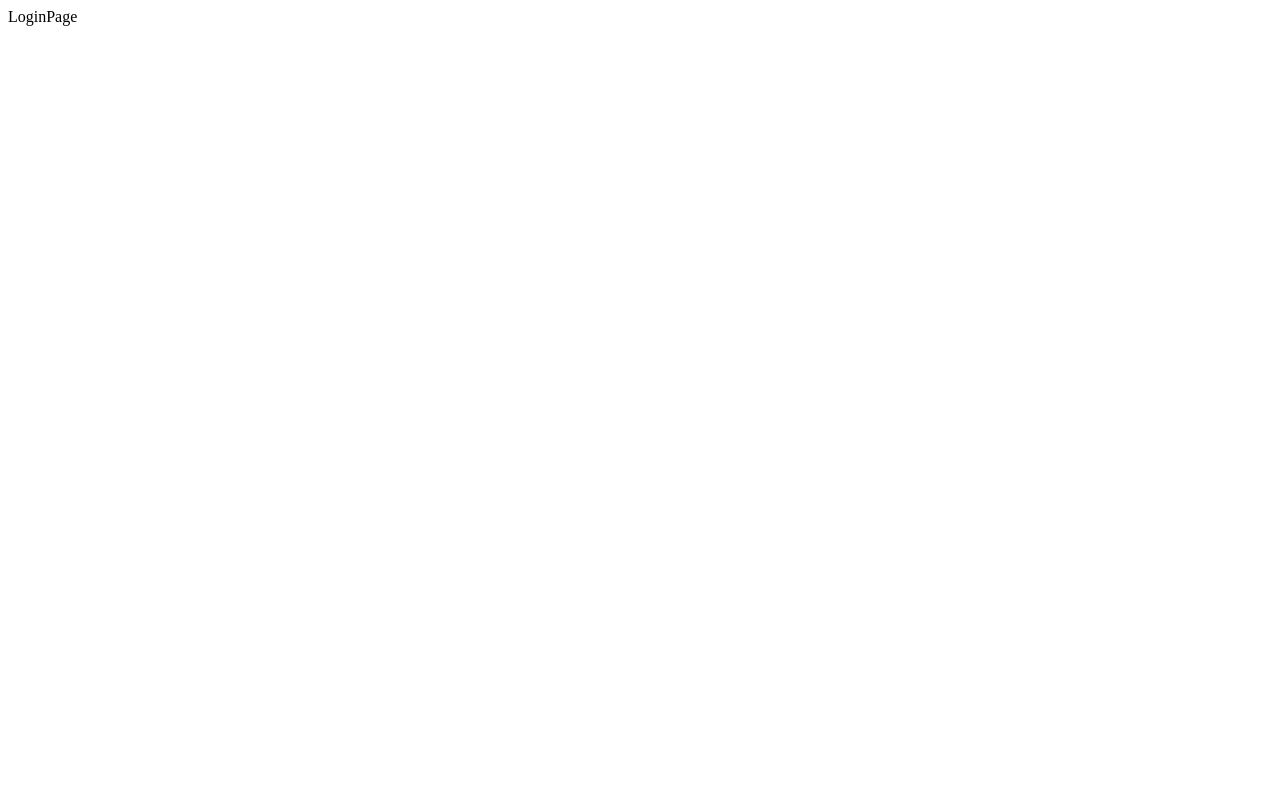
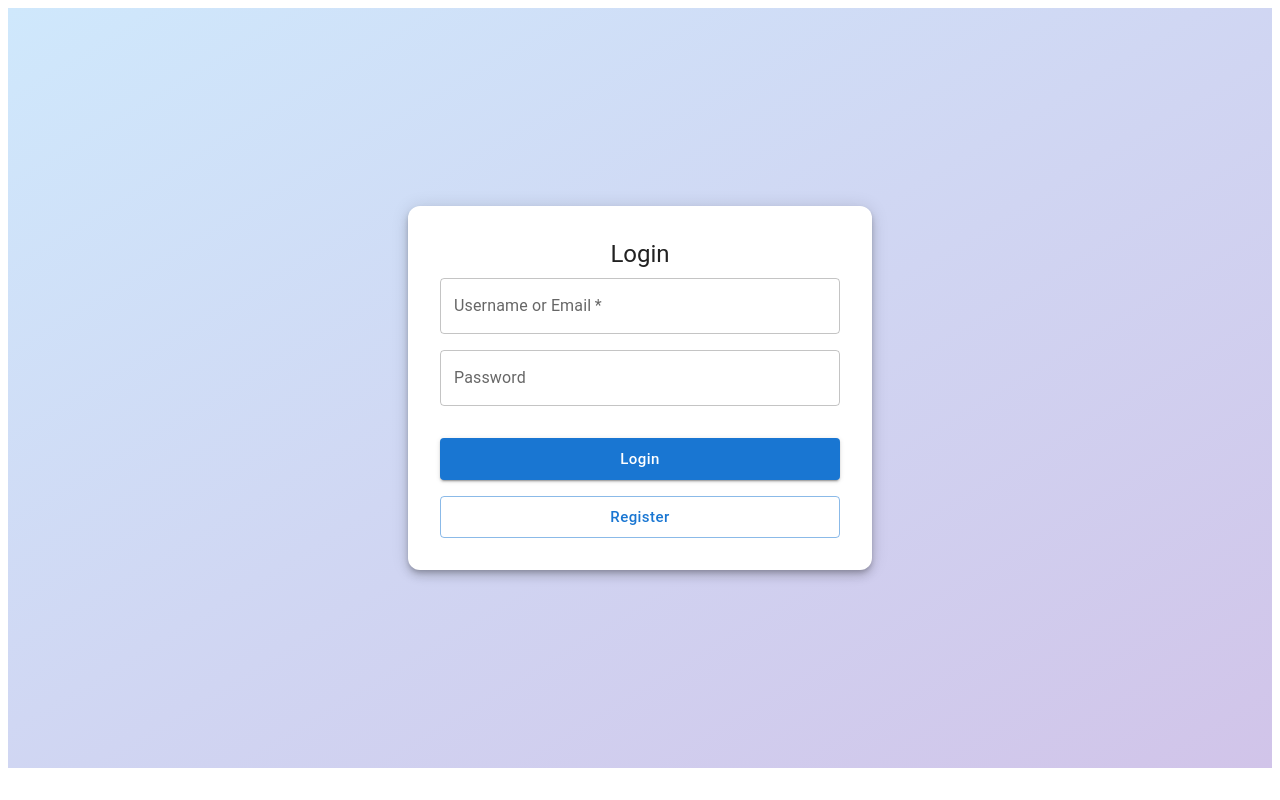
Before and after one commit to imeshhirushan2117/FindX-stydeny-Management-System, a React (Vite) app in the folder frontend/: page / in a window 1280 px wide. Built offline with nearby package versions, Linux system fonts and the light colour scheme.

Commit message:
create a login page

```diff
--- a/frontend/src/pages/LoginPage/LoginPage.jsx
+++ b/frontend/src/pages/LoginPage/LoginPage.jsx
@@ -1,7 +1,97 @@
-import React from 'react'
+import React from 'react';
+import {
+  Box,
+  TextField,
+  Button,
+  Typography,
+  Paper
+} from '@mui/material';
+
+import { Link } from 'react-router-dom';
 
 export default function LoginPage() {
   return (
-    <div>LoginPage</div>
-  )
+    <Box
+      sx={{
+        height: '91vh',
+        overflow: 'hidden',
+        display: 'flex',
+        alignItems: 'center',
+        justifyContent: 'center',
+        background: 'linear-gradient(to bottom right, #cfe8fc, #d1c4e9)',
+        p: 2,
+        display: 'flex',
+        flexDirection: 'column',
+      }}
+    >
+      {/* <Typography variant="h5" component="h1" gutterBottom align="center">
+        Student Management System
+      </Typography> */}
+      <Paper
+        elevation={6}
+        sx={{
+          p: 4,
+          width: '100%',
+          maxWidth: 400,
+          borderRadius: 3,
+          backgroundColor: 'white',
+        }}
+      >
+        {/* ✅ System Title */}
+        <Typography variant="h5" component="h1" gutterBottom align="center">
+          Login
+        </Typography>
+
+        {/* ✅ Form */}
+        <Box
+          component="form"
+          noValidate
+          autoComplete="off"
+          sx={{ display: 'flex', flexDirection: 'column', gap: 2 }}
+        >
+          <TextField
+            required
+            id="outlined-username"
+            label="Username or Email"
+            variant="outlined"
+            fullWidth
+          />
+          <TextField
+            id="outlined-password-input"
+            label="Password"
+            type="password"
+            autoComplete="current-password"
+            variant="outlined"
+            fullWidth
+          />
+
+          {/* ✅ Login Button */}
+          <Button
+           component={Link}
+            to="/home"
+            variant="contained"
+            color="primary"
+            size="large"
+            sx={{ mt: 2, textTransform: 'none' }}
+            fullWidth
+          >
+            Login
+          </Button>
+
+          {/* ✅ Register Button with Router Link */}
+          <Button
+            component={Link}
+            to="/register"
+            variant="outlined"
+            color="primary"
+            size="large"
+            sx={{ textTransform: 'none' }}
+            fullWidth
+          >
+            Register
+          </Button>
+        </Box>
+      </Paper>
+    </Box>
+  );
 }
```
Also changed, not shown: frontend/package.json (+8 -1 lines), 1 other file (tests, documents, lock files or other folders).
